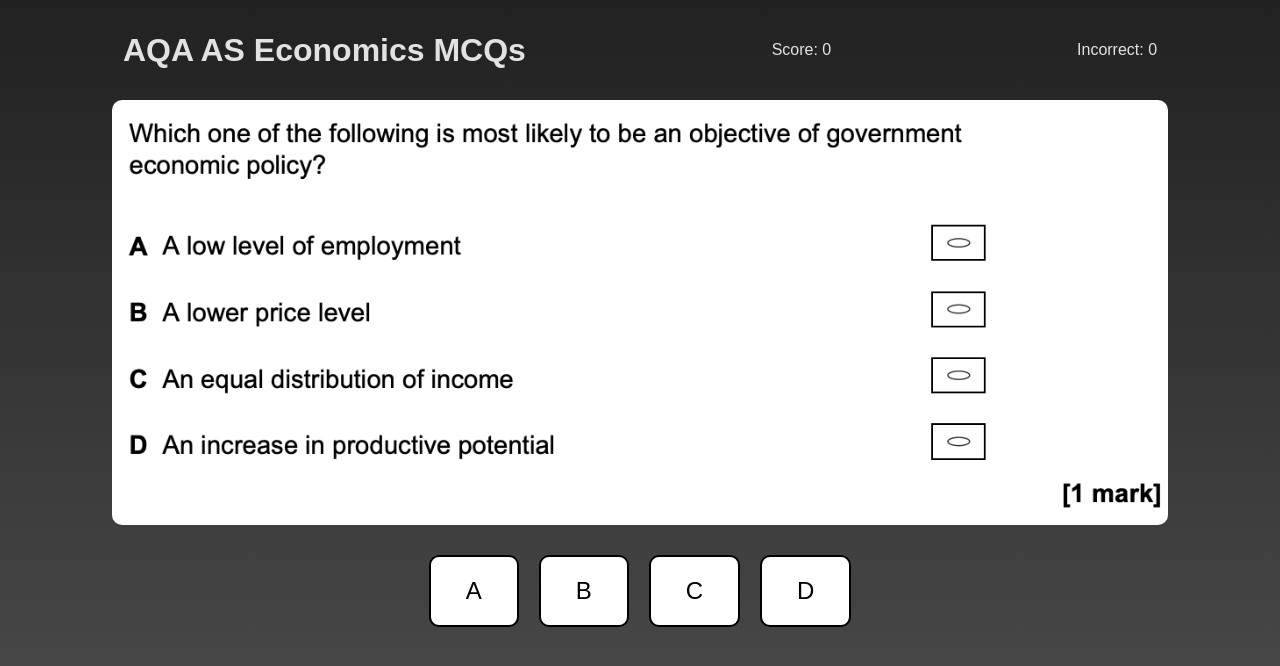
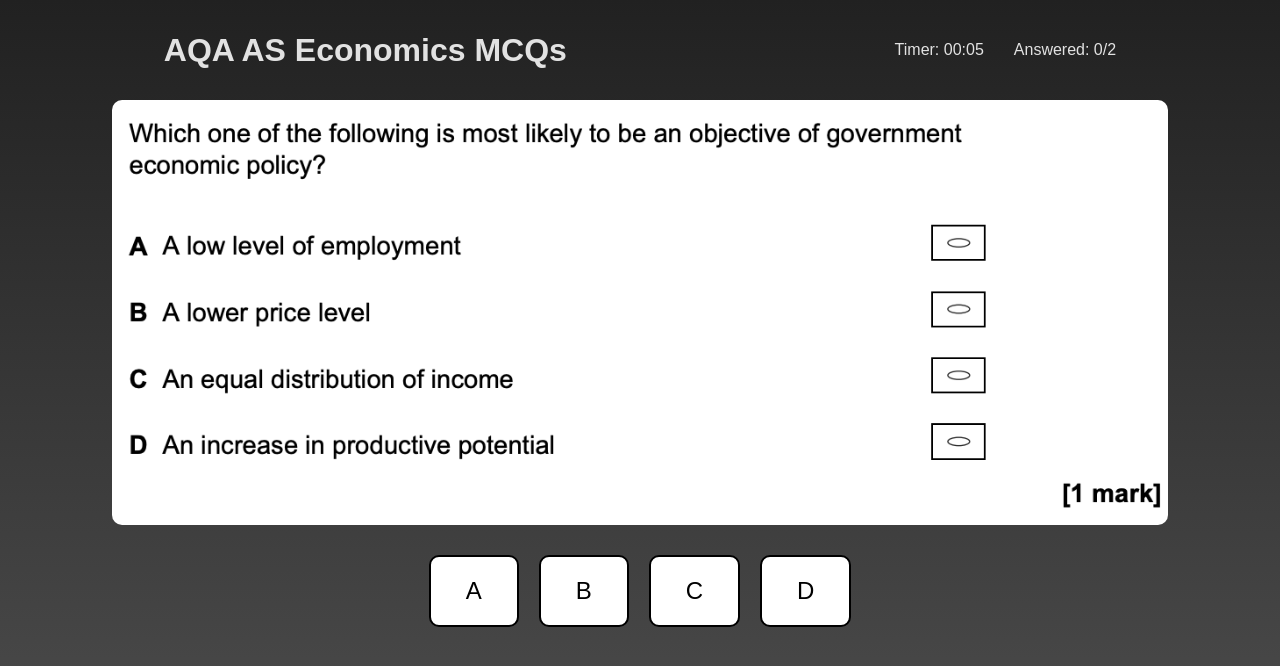
Before and after one commit to josephmeadowcroft/EconDaily, a React (Vite) app: page /quiz in a window 1280 px wide. Shown: the top 666 px of the page. Built offline with nearby package versions, Linux system fonts and the light colour scheme.

Commit message:
Added timer + question count

```diff
--- a/src/components/Quiz/Quiz.jsx
+++ b/src/components/Quiz/Quiz.jsx
@@ -1,8 +1,8 @@
 import React from "react";
-import { useState } from "react";
+import { useState, useEffect } from "react";
 import { useNavigate } from "react-router-dom";
 import "./quiz.scss";
-import asEconomicsQuestions from "../../data/asEconomicsQuestions.json";
+import asEconomicsQuestionsP2 from "../../data/asEconomicsQuestionsP2.json";
 import { motion } from "framer-motion";
 
 const Quiz = () => {
@@ -14,7 +14,7 @@ const Quiz = () => {
   const [answer, setAnswer] = useState("");
   const [attempted, setAttempted] = useState(0);
 
-  const currentQuestion = asEconomicsQuestions[currentQuestionIndex];
+  const currentQuestion = asEconomicsQuestionsP2[currentQuestionIndex];
 
   const handleQuestionAnswered = ({ target }) => {
     setAnswerSelected(true);
@@ -30,7 +30,7 @@ const Quiz = () => {
   };
 
   const handleNextQuestion = () => {
-    if (currentQuestionIndex + 1 < asEconomicsQuestions.length) {
+    if (currentQuestionIndex + 1 < asEconomicsQuestionsP2.length) {
       setCurrentQuestionIndex(currentQuestionIndex + 1);
       setAnswerSelected(false);
     } else {
@@ -38,12 +38,32 @@ const Quiz = () => {
     }
   };
 
+  //Timer
+  const [totalSeconds, setTotalSeconds] = useState(0);
+  useEffect(() => {
+    const interval = setInterval(() => {
+      setTotalSeconds((seconds) => seconds + 1);
+    }, 1000);
+    return () => clearInterval(interval);
+  }, []);
+  const minutes = Math.floor(totalSeconds / 60);
+  const seconds = totalSeconds % 60;
+
   return (
     <div className="quiz">
       <div className="header">
         <h1>AQA AS Economics MCQs</h1>
-        <p>Score: {correct}</p>
-        <p>Incorrect: {incorrect}</p>
+        <div className="questionInfo">
+          <p>
+            Timer:{" "}
+            {`${minutes < 10 ? "0" : ""}${minutes}:${
+              seconds < 10 ? "0" : ""
+            }${seconds}`}
+          </p>
+          <p>
+            Answered: {attempted}/{asEconomicsQuestionsP2.length}
+          </p>
+        </div>
       </div>
       <div className="questionArea">
         <img
--- a/src/components/Quiz/quiz.scss
+++ b/src/components/Quiz/quiz.scss
@@ -14,6 +14,11 @@ $button-text-color: #000;
     margin: auto;
     height: 100px;
     color: #e2e2e2;
+
+    .questionInfo {
+      display: flex;
+      gap: 30px;
+    }
   }
 
   .questionArea {
```
Also changed, not shown: src/data/asEconomicsQuestionsP2.json (renamed from src/data/asEconomicsQuestions.json).
